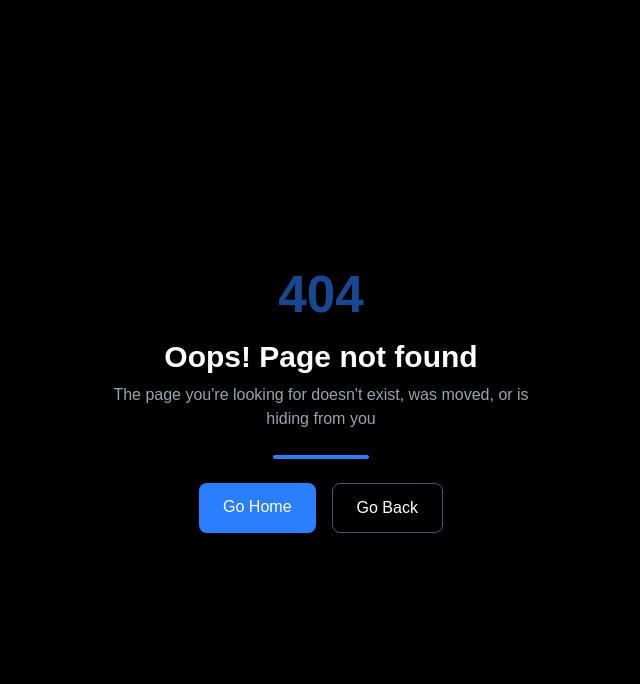
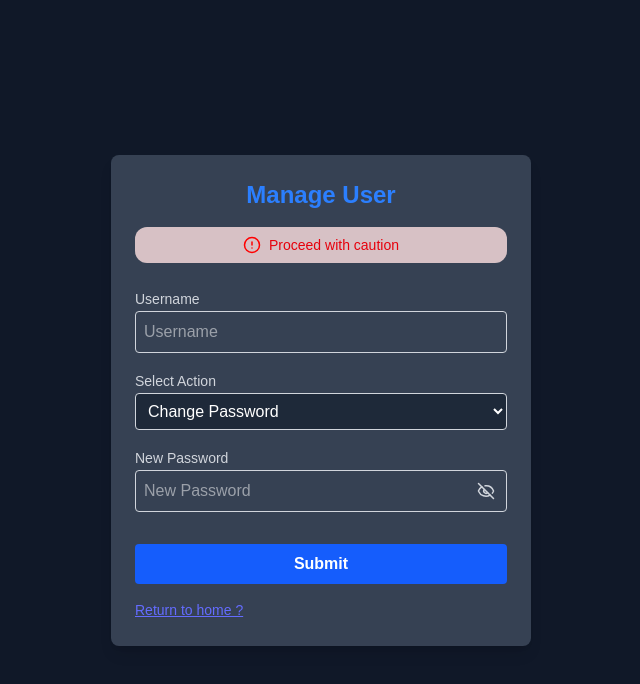
Before and after one commit to pradeepjohndev/Infrawatch, a React (Vite) app in the folder Frontend/: page /reset in a window 1280 px wide. Before the commit this address had no page. Shown: the top 684 px of the page, without its empty margins (319-959 px from the left). Built offline with nearby package versions, Linux system fonts and the light colour scheme.

Commit message:
reset & register

```diff
--- a/Frontend/src/App.jsx
+++ b/Frontend/src/App.jsx
@@ -3,6 +3,7 @@ import { lazy, Suspense, useEffect, useState } from "react";
 import Login from "./Login_page/Login";
 import ProtectedRoute from "./Login_page/ProtectedRoute.jsx";
 import Loading from "./Components/Loading.jsx";
+import Reset from "./Login_page/Reset.jsx";
 import "./App.css";
 import "./Style.css";
 
@@ -36,6 +37,7 @@ export default function App() {
       <Routes>
         <Route path="/" element={<Login />} />
         <Route path="/register" element={<Register />} />
+        <Route path="/reset" element={<Reset />} />
 
         <Route element={
           <ProtectedRoute>
--- a/Frontend/src/Components/Carousel.jsx
+++ b/Frontend/src/Components/Carousel.jsx
@@ -1,17 +1,39 @@
 import { useCallback, useEffect, useRef, useState } from "react";
+import image1 from "../assets/image1.png";
+import image2 from "../assets/image2.png";
+import image3 from "../assets/image3.png";
+
+const slides = [
+    {
+        title: "Effortlessly manage your Assets and Operations.",
+        subtitle: "Login to access and manage your team and operations with ease.",
+        image: image1,
+    },
+    {
+        title: "Use our inspect mode to inspect your IT assets",
+        subtitle: "Inspect mode allows you to inspect your IT assets in detail",
+        image: image2,
+    },
+    {
+        title: "Get notified about your IT assets",
+        subtitle: "Get real-time notifications about your IT assets",
+        image: image3,
+    }
+];
 
 const Slide = ({ imageSrc, title, subtitle }) => (
     <div className="relative w-full rounded-4xl overflow-hidden">
+        <div className="inset-0 bg-black/50 rounded-4xl absolute"></div>
         <img src={imageSrc} alt={title} className="w-full h-screen object-cover" />
 
         <div className="absolute bottom-5 left-5 right-5 text-white">
-            <h3 className="text-xl font-semibold drop-shadow-lg">{title}</h3>
+            <h3 className="text-4xl font-semibold drop-shadow-lg">{title}</h3>
             <p className="drop-shadow-lg">{subtitle}</p>
         </div>
     </div>
 );
 
-const Carousel = ({ slides = [], autoPlay = true, activeSlideDuration = 5000 }) => {
+const Carousel = ({ autoPlay = true, activeSlideDuration = 5000 }) => {
     const [activeIndex, setActiveIndex] = useState(0);
     const autoSlide = useRef(null);
 
@@ -19,7 +41,7 @@ const Carousel = ({ slides = [], autoPlay = true, activeSlideDuration = 5000 })
         setActiveIndex((prev) =>
             prev + 1 === slides.length ? 0 : prev + 1
         );
-    }, [slides.length]);
+    }, []);
 
     const prevSlide = () => {
         setActiveIndex((prev) =>
--- a/Frontend/src/Login_page/Login.jsx
+++ b/Frontend/src/Login_page/Login.jsx
@@ -4,30 +4,10 @@ import { useNavigate } from "react-router-dom";
 import { CircleX, CircleCheck, Eye, EyeOff } from "lucide-react";
 import Carousel from "../Components/Carousel";
 import Loading from "../Components/Loading";
-import image1 from "../assets/image1.png";
-import image2 from "../assets/image2.png";
-import image3 from "../assets/image3.png";
 import logo from "../assets/react.svg";
 axios.defaults.withCredentials = true;
 
 export default function Login() {
-  const slides = [
-    {
-      title: "Real time monitoring",
-      subtitle: "Monitor IT assets real time using infrawatch",
-      image: image1,
-    },
-    {
-      title: "Use our inspect modee to inspect your IT assets",
-      subtitle: "Inspect mode allows you to inspect your IT assets in detail",
-      image: image2,
-    },
-    {
-      title: "Get notified about your IT assets",
-      subtitle: "Get real-time notifications about your IT assets",
-      image: image3,
-    }
-  ];
 
   const [username, setUsername] = useState("");
   const [password, setPassword] = useState("");
@@ -73,8 +53,9 @@ export default function Login() {
   return (
     <>
       <div className="flex h-screen w-screen items-center justify-evenly bg-gray-900 relative">
+        <div className="absolute inset-0 bg-black/50 rounded-4xl"></div>
         <aside>
-          <Carousel slides={slides} autoPlay={true} />
+          <Carousel autoPlay={true} />
         </aside>
 
         <div className="relative right-0 top-0 h-full w-full md:w-1/2 bg-gray-800/80 backdrop-blur-sm p-8 flex flex-col justify-center">
--- a/Frontend/src/Login_page/Register.jsx
+++ b/Frontend/src/Login_page/Register.jsx
@@ -1,8 +1,9 @@
 import { useState } from "react";
 import axios from "axios";
-import { useNavigate } from "react-router-dom";
+import { useNavigate, Link } from "react-router-dom";
 import { CircleX, CircleCheck, Eye, EyeOff } from "lucide-react";
 axios.defaults.withCredentials = true;
+import Carousel from "../Components/Carousel";
 
 export default function Register() {
   const [username, setUsername] = useState("");
@@ -49,28 +50,35 @@ export default function Register() {
   };
 
   return (
+    <>
       <div className="flex h-screen items-center justify-center bg-gray-900">
-      <div className="w-[320px] rounded-lg bg-gray-700 p-6 text-center shadow-lg">
-        <h1 className="mb-6 text-2xl font-semibold text-white">Register</h1>
+        <div className="w-[420px] rounded-lg bg-gray-700 p-6 m-6 text-center shadow-lg">
+          <h2 className="text-2xl mb-3 font-semibold text-white">Create an Account.</h2>
+          <p className="text-gray-300 mb-6">Watch the IT asset's with our infrawatch</p>
 
+          <label className="text-sm text-gray-300 flex items-start">Username</label>
           <input
-          className="mb-4 w-full rounded border border-gray-300 p-2 focus:outline-white  text-white"
+            className="mb-4 w-full rounded border border-gray-300 bg-transparent p-2 focus:outline-none focus:ring-2 focus:ring-blue-500 text-white"
             placeholder="Username" value={username} onChange={(e) => setUsername(e.target.value)} />
 
           <div className="relative mb-4">
-          <input type={showPassword ? "text" : "password"} className="w-full rounded border border-gray-300 bg-transparent p-2 pr-10 text-white focus:outline-none focus:ring-2 focus:ring-blue-500"
+            <label className="text-sm text-gray-300 flex items-start">Password</label>
+            <input type={showPassword ? "text" : "password"}
+              className="w-full rounded border border-gray-300 bg-transparent p-2 pr-10 text-white focus:outline-none focus:ring-2 focus:ring-blue-500"
               placeholder="Password" value={password} onChange={(e) => setPassword(e.target.value)} />
 
-          <button type="button" onClick={() => setShowPassword(!showPassword)} className="absolute right-2 top-1/2 -translate-y-1/2 text-gray-300 hover:text-white">
+            <button type="button" onClick={() => setShowPassword(!showPassword)} className="absolute right-2 top-1/2 text-gray-300 hover:text-white">
               {showPassword ? <Eye size={18} /> : <EyeOff size={18} />}
             </button>
           </div>
+
           <div className="relative mb-4">
+            <label className="text-sm text-gray-300 flex items-start">Re-enter password</label>
             <input type={showPassword ? "text" : "password"}
-            className=" w-full rounded border border-gray-300 p-2 focus:outline-white text-white"
+              className="w-full rounded border border-gray-300 bg-transparent p-2 pr-10 text-white focus:outline-none focus:ring-2 focus:ring-blue-500"
               placeholder="Re-enter Password" value={confirmPassword} onChange={(e) => setConfirmPassword(e.target.value)} />
 
-          <button type="button" onClick={() => setShowPassword(!showPassword)} className="absolute right-2 top-1/2 -translate-y-1/2 text-gray-300 hover:text-white">
+            <button type="button" onClick={() => setShowPassword(!showPassword)} className="absolute right-2 top-1/2 text-gray-300 hover:text-white">
               {showPassword ? <Eye size={18} /> : <EyeOff size={18} />}
             </button>
           </div>
@@ -85,7 +93,9 @@ export default function Register() {
           </div>
 
           <button onClick={register}
-          className="w-full rounded bg-green-600 py-2 font-semibold text-white transition hover:bg-green-700">Register</button>
+            className="w-full rounded bg-blue-600 py-2 font-semibold text-white hover:bg-blue-700 hover:cursor-pointer hover:border transition ease-in-out duration-700 mb-3">Register</button>
+
+          <Link to="/reset" className="text-sm text-gray-300 mt-4 inline-block"><p className="hover:text-white text-decoration-line: underline transition ease-in-out duration-300">Forgot password? or want to change Role?</p></Link>
 
           {msg && (
             <div className={`mt-4 flex items-center gap-2 rounded p-3 text-sm text-white
@@ -95,7 +105,15 @@ export default function Register() {
               <span>{msg}</span>
             </div>
           )}
+
+        </div>
+        <div className="w-7/10 h-screen bg-cover bg-center shadow-lg rounded-4xl m-4 relative">
+          <div className="absolute inset-0 bg-black/50 rounded-4xl"></div>
+          <aside>
+            <Carousel autoPlay={true} />
+          </aside>
         </div>
       </div>
+    </>
   );
 }
--- /dev/null
+++ b/Frontend/src/Login_page/Reset.jsx
@@ -0,0 +1,126 @@
+import { AlertCircleIcon, Eye, EyeOff, CircleCheck, CircleX } from "lucide-react";
+import { useState, useReducer } from "react";
+import { Link, useNavigate } from "react-router-dom";
+import axios from "axios";
+
+function roleReducer(state, action) {
+    switch (action.type) {
+        case "admin":
+            return "admin";
+        case "staff":
+            return "staff";
+        default:
+            return state;
+    }
+}
+
+export default function Reset() {
+    const navigate = useNavigate();
+    const [username, setUsername] = useState("");
+    const [password, setPassword] = useState("");
+    const [action, setAction] = useState("password");
+    const [msg, setMsg] = useState("");
+    const [isError, setIsError] = useState(false);
+    const [showPassword, setShowPassword] = useState(false);
+    const [isLoading, setIsLoading] = useState(false);
+    const [role, dispatchRole] = useReducer(roleReducer, "admin");
+
+    const submit = async () => {
+
+        if (!username) {
+            setMsg("Username is required");
+            setIsError(true);
+            return;
+        }
+
+        if (action === "password" && !password) {
+            setMsg("Password is required");
+            setIsError(true);
+            return;
+        }
+
+        try {
+            setIsLoading(true);
+            const payload = {
+                username,
+                action,
+                password: action === "password" ? password : undefined,
+                role: action === "role" ? role : undefined
+            };
+            await axios.post("http://localhost:8080/api/reset", payload);
+            setMsg("Changes made successful");
+            setIsError(false);
+            setIsLoading(false);
+            setTimeout(() => navigate("/home"), 1000);
+
+        } catch (err) {
+            console.log(err);
+            setMsg("Operation failed");
+            setIsError(true);
+            setIsLoading(false);
+        }
+    };
+
+    return (
+        <div className="flex h-screen w-screen items-center justify-center bg-gray-900 text-white">
+            <div className="w-[420px] rounded-lg bg-gray-700 p-6 shadow-lg">
+                <h3 className="text-2xl font-bold mb-4 text-blue-500 text-center">Manage User</h3>
+                <p className="text-sm mb-6 flex items-center justify-center gap-2 text-red-600 bg-red-100/80 p-2 rounded-xl">
+                    <AlertCircleIcon color="red" size={18} />Proceed with caution
+                </p>
+
+                <label className="text-sm text-gray-300">Username</label>
+                <input className="mb-4 w-full rounded border border-gray-300 bg-transparent p-2 text-white focus:outline-none focus:ring-2 focus:ring-blue-500"
+                    placeholder="Username" value={username} onChange={(e) => setUsername(e.target.value)} />
+
+                <label className="text-sm text-gray-300">Select Action</label>
+                <select className="mb-4 w-full rounded border border-gray-300 bg-gray-800 p-2 text-white focus:ring-2 focus:ring-blue-500"
+                    value={action} onChange={(e) => setAction(e.target.value)}>
+                    <option value="password">Change Password</option>
+                    <option value="role">Change Role</option>
+                </select>
+
+                {action === "password" && (
+                    <div className="relative mb-4">
+                        <label className="text-sm text-gray-300">New Password</label>
+                        <input type={showPassword ? "text" : "password"}
+                            className="w-full rounded border border-gray-300 bg-transparent p-2 pr-10 text-white focus:ring-2 focus:ring-blue-500"
+                            placeholder="New Password" value={password} onChange={(e) => setPassword(e.target.value)} />
+
+                        <button type="button" onClick={() => setShowPassword(!showPassword)} className="absolute right-3 top-9 text-gray-300 hover:text-white">
+                            {showPassword ? <Eye size={18} /> : <EyeOff size={18} />}
+                        </button>
+                    </div>
+                )}
+
+                {action === "role" && (
+                    <div className="mb-4">
+                        <p className="mb-2 text-sm">Select Role</p>
+
+                        <label className="mr-4">
+                            <input type="radio" name="role" checked={role === "admin"} onChange={() => dispatchRole({ type: "admin" })} className="mr-1" />Admin
+                        </label>
+
+                        <label>
+                            <input type="radio" name="role" checked={role === "staff"} onChange={() => dispatchRole({ type: "staff" })} className="mr-1" />Staff
+                        </label>
+                    </div>
+                )}
+
+                {msg && (
+                    <div className={`mt-4 flex items-center gap-2 rounded p-3 text-sm ${isError ? "bg-red-600" : "bg-green-600"}`}>
+                        {isError ? <CircleX /> : <CircleCheck />}
+                        <span>{msg}</span>
+                    </div>
+                )}
+
+                <button onClick={submit} disabled={isLoading} className="mt-4 w-full rounded bg-blue-600 py-2 font-semibold hover:bg-blue-700 disabled:opacity-70">
+                    {isLoading ? "Processing..." : "Submit"}
+                </button>
+
+                <Link to="/home" className="text-sm text-gray-300 mt-4 inline-block items-center"><p className="hover:text-white text-decoration-line: underline transition ease-in-out duration-300">Return to home ?</p></Link>
+
+            </div>
+        </div>
+    );
+}
--- a/Frontend/src/Routes/Inspect.jsx
+++ b/Frontend/src/Routes/Inspect.jsx
@@ -29,8 +29,7 @@ export default function Inspect({ today, clock }) {
             setPcData(null);
             setHistory([]);
             setCurrentIndex(0);
-            //const res = await axios.get(`http://${window.location.host}/api/inspect`, { params: { search, date, time } });
-
+            // ${window.location.host} localhost:8080
             const res = await axios.get(`http://localhost:8080/api/inspect`, { params: { search, date, time } });
             const data = res.data;
             console.log("Inspect API Response:", res.data);
--- a/Frontend/src/Routes/Setting.jsx
+++ b/Frontend/src/Routes/Setting.jsx
@@ -44,7 +44,7 @@ export default function Setting() {
 
                     <div className="mt-6 p-4 bg-gray-400/90 rounded-md w-96 flex-row gap-2">
                         <h2 className="font-semibold">Appearance</h2>
-                        <div className="">
+                        <div className="hover:cursor-pointer">
                             <Theme />
                         </div>
                     </div>
@@ -56,6 +56,14 @@ export default function Setting() {
                             </Link>
                         </button>
                     </div>
+                    <div className="mt-6 p-4 bg-gray-400/90 rounded-md w-96 flex gap-2 items-center">
+                        <h3>Reset password or role?</h3>
+                        <button className="px-4 py-2 bg-gray-500 rounded hover:bg-gray-600 transition">
+                            <Link to="/reset" className="text-white no-underline">
+                                <p className="text-white">Reset</p>
+                            </Link>
+                        </button>
+                    </div>
                     {/* <ThresholdCard /> */}
                 </div>
             </div>
```
Also changed, not shown: Frontend/src/Login_page/ProtectedRoute.jsx (line endings or trailing spaces), Frontend/src/assets/unauth.png (deleted). Lines whose indentation alone changed are shown as unchanged.
